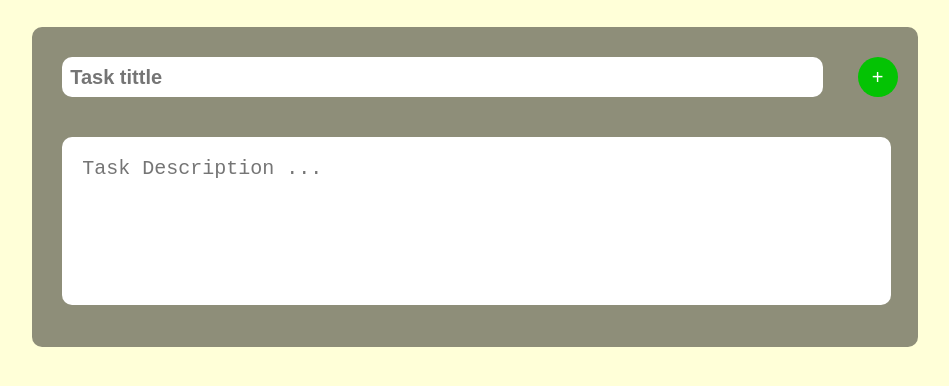
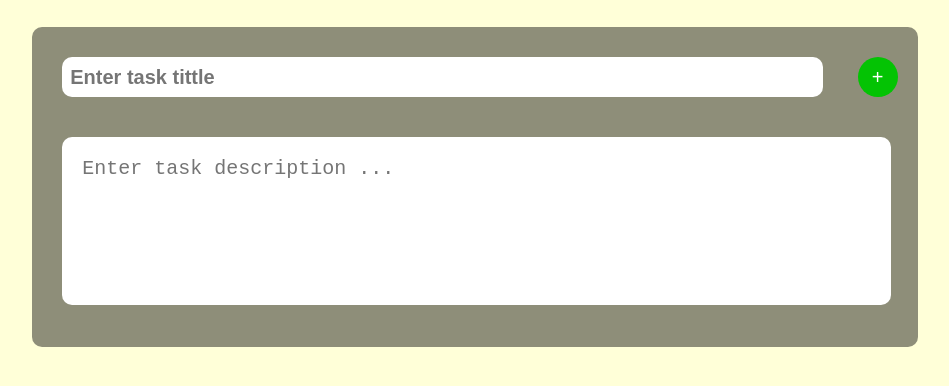
Before and after one commit to milan-mohapatra/ToDo, a plain HTML site: page index.html in a window 1280 px wide. Shown: the part 100-486 px from the top of the page, without its empty margins (165-1114 px from the left). Drawn offline with Linux system fonts and the light colour scheme.

Commit message:
readme updated

```diff
--- a/index.html
+++ b/index.html
@@ -11,11 +11,11 @@
     <div class="container">
       <h1>Today's Task</h1>
       <form>
-        <input type="text" id="title" placeholder="Task tittle" required />
+        <input type="text" id="title" placeholder="Enter task tittle" required />
         <button type="submit">+</button>
         <textarea
           id="description"
-          placeholder="Task Description ... "
+          placeholder="Enter task description ... "
           required
         ></textarea>
       </form>
```
Also changed, not shown: 1 other file.
